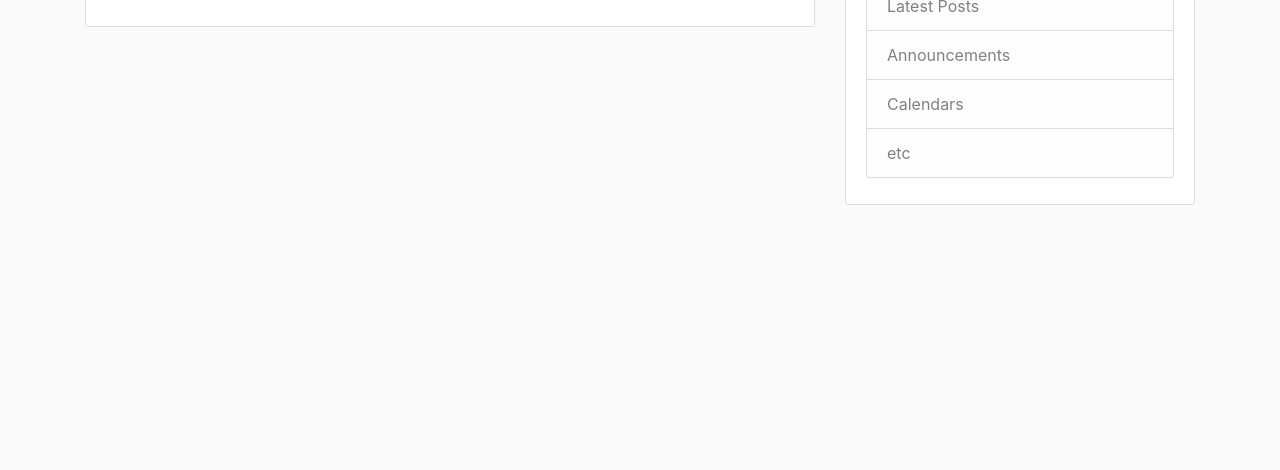
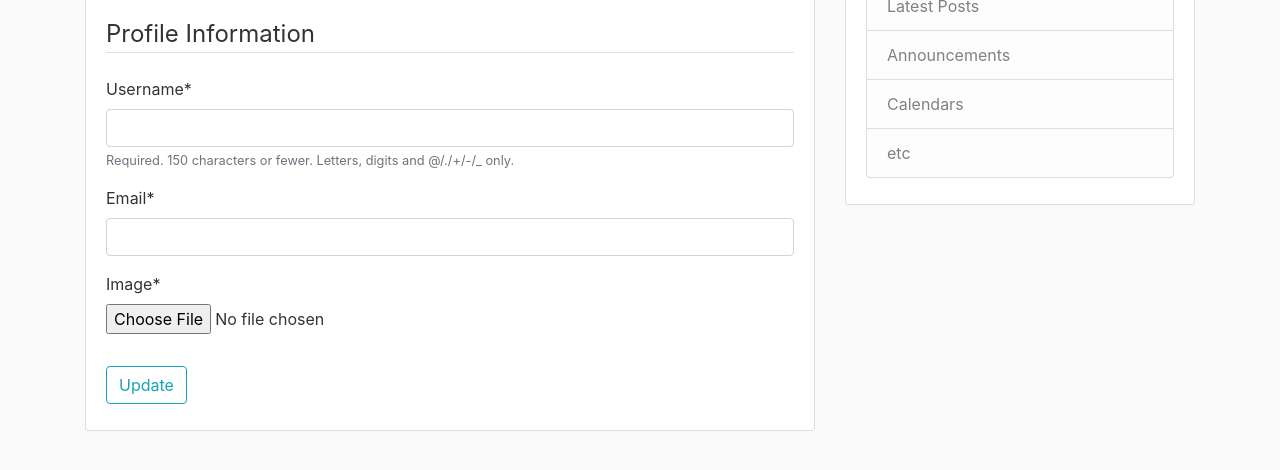
Before and after one commit to jstran9/django-app-blog, a Django app: template users/templates/users/profile.html in a window 1280 px wide. Shown: the part 216-686 px from the top of the page. Run offline with Django 3.2, Linux system fonts and the light colour scheme; tables that the repository leaves empty hold one stand-in row (values such as "Sample post"); the template is opened without the code that fills it: values that come from a table or form of the project are taken from there, most other values are stand-ins (such as "Sample title", 1, 10 or a date in 2020); some libraries are stand-ins or nearby versions.

Commit message:
displaying username, email, and image fields and allowing modification of these fields.

```diff
--- a/users/templates/users/profile.html
+++ b/users/templates/users/profile.html
@@ -9,6 +9,16 @@
       <p class="text-secondary">{{ user.email }}</p>
     </div>
   </div>
-  <!-- FORM HERE -->
+  <form method="POST" enctype="multipart/form-data">
+    {% csrf_token %}
+    <fieldset class="form-group">
+      <legend class="border-bottom mb-4">Profile Information</legend>
+      {{ u_form|crispy }}
+      {{ p_form|crispy }}
+    </fieldset>
+    <div class="form-group">
+      <button class="btn btn-outline-info" type="submit">Update</button>
+    </div>
+  </form>
 </div>
 {% endblock content %}
```
